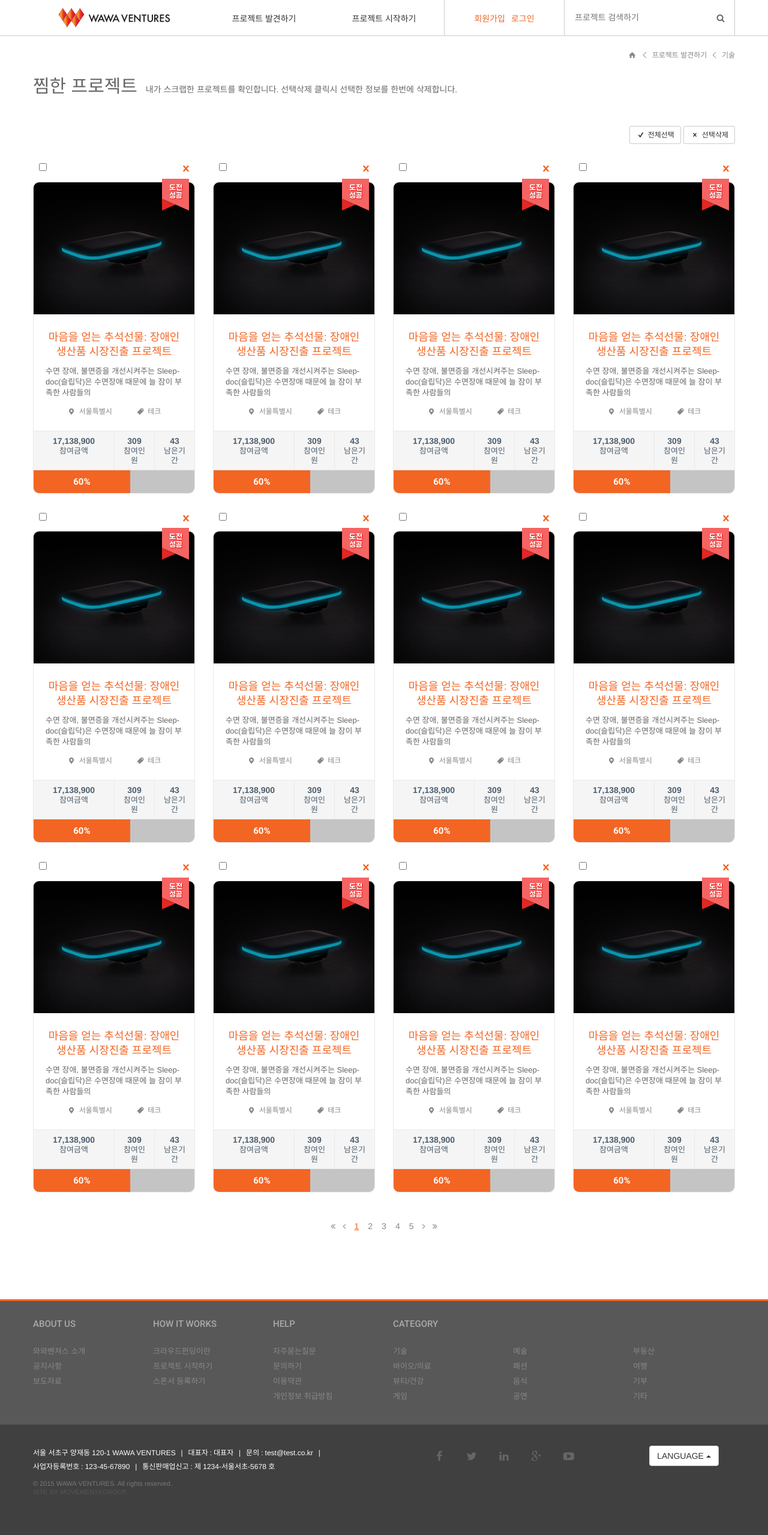
After one commit to jjaekong/j-investment, a PHP site: page /mypage/favorite_project.php in a window 1280 px wide. The commit adds this page. Shown: the whole page at 60% size. Run offline with PHP 8.4, Linux system fonts and the light colour scheme; style sheets or scripts are compiled from the project's sources; some libraries are stand-ins or nearby versions; some web fonts are replaced.

Commit message:
마이페이지 > 찜한 프로젝트: 작업 완료

```diff
--- a/css/mypage.css
+++ b/css/mypage.css
@@ -283,4 +197,110 @@
           font-size: 13px;
           line-height: 20px; }
 
+#content.modify-info label {
+  font-weight: normal; }
+#content.modify-info .default .email .help {
+  margin-top: 0; }
+#content.modify-info .default .introduce textarea {
+  width: 100%;
+  height: 100px; }
+#content.modify-info .default #zipcode {
+  width: 80px; }
+#content.modify-info .default .address input {
+  width: 100%; }
+#content.modify-info .default .profile figure {
+  display: inline-block;
+  border: 1px solid #dfdfdf;
+  margin-bottom: 10px;
+  background-color: #f3f3f3;
+  text-align: center; }
+  #content.modify-info .default .profile figure.empty {
+    width: 138px;
+    height: 138px; }
+    #content.modify-info .default .profile figure.empty img {
+      margin-top: 60px; }
+#content.modify-info .bank-account {
+  margin-top: 30px; }
+  @media (min-width: 768px) {
+    #content.modify-info .bank-account {
+      margin-top: 50px; } }
+  @media (min-width: 1220px) {
+    #content.modify-info .bank-account {
+      margin-top: 100px; } }
+
+#content.my-project {
+  padding-bottom: 30px; }
+  @media (min-width: 1220px) {
+    #content.my-project {
+      padding-bottom: 100px; } }
+  #content.my-project .section-header {
+    position: relative;
+    padding-bottom: 15px;
+    border-bottom: 1px solid #dfdfdf;
+    margin-top: 50px; }
+    #content.my-project .section-header > a {
+      position: absolute;
+      top: -7px;
+      right: 0; }
+    @media (min-width: 1220px) {
+      #content.my-project .section-header {
+        margin-top: 90px; } }
+  #content.my-project .filter ul {
+    overflow: hidden; }
+  #content.my-project .filter li {
+    float: left;
+    padding: 5px;
+    width: 50%; }
+    #content.my-project .filter li:nth-of-type(1), #content.my-project .filter li:nth-of-type(3) {
+      padding-left: 0; }
+    #content.my-project .filter li:nth-of-type(2), #content.my-project .filter li:nth-of-type(4) {
+      padding-right: 0; }
+    @media (min-width: 768px) {
+      #content.my-project .filter li {
+        padding: 0 15px;
+        width: 25%; }
+        #content.my-project .filter li:nth-of-type(2) {
+          padding-right: 15px; }
+        #content.my-project .filter li:nth-of-type(3) {
+          padding-left: 15px; } }
+    @media (min-width: 1220px) {
+      #content.my-project .filter li br {
+        display: none; } }
+  #content.my-project .filter a {
+    display: block;
+    padding: 5px;
+    border: 1px solid #c4c4c4;
+    text-align: center;
+    border-radius: 5px;
+    text-decoration: none; }
+    @media (min-width: 768px) {
+      #content.my-project .filter a {
+        padding: 10px; } }
+    #content.my-project .filter a:hover, #content.my-project .filter a:focus, #content.my-project .filter a.active {
+      background-color: #f36523;
+      color: #fff;
+      border-color: #f36523; }
+  #content.my-project .nothing {
+    text-align: center; }
+
+#content.favorite .btn-area p {
+  text-align: right; }
+@media (min-width: 768px) {
+  #content.favorite .btn-area {
+    margin-bottom: 10px; } }
+@media (min-width: 1220px) {
+  #content.favorite .btn-area {
+    margin-bottom: 20px; } }
+#content.favorite .menu {
+  overflow: hidden; }
+  #content.favorite .menu input {
+    margin-top: 12px;
+    margin-left: 10px; }
+  #content.favorite .menu button {
+    float: right;
+    padding-right: 0;
+    padding-left: 0;
+    color: #f36523;
+    font-size: 20px; }
+
 /*# sourceMappingURL=mypage.css.map */
--- a/css/mypage.scss
+++ b/css/mypage.scss
@@ -330,3 +212,151 @@ body.mypage {
         }
     }
 }
+
+// 회원정보 수정
+#content.modify-info {
+    label {
+        font-weight: normal;
+    }
+    .default {
+        .email .help {
+            margin-top: 0;
+        }
+        .introduce textarea {
+            width: 100%;
+            height: 100px;
+        }
+        #zipcode {
+            width: 80px;
+        }
+        .address input {
+            width: 100%;
+        }
+        .profile {
+            figure {
+                display: inline-block;
+                border: 1px solid #dfdfdf;
+                margin-bottom: 10px;
+                background-color: #f3f3f3;
+                text-align: center;
+                &.empty {
+                    width: 138px;
+                    height: 138px;
+                    img {
+                        margin-top: 60px;
+                    }
+                }
+            }
+        }
+    }
+    .bank-account {
+        margin-top: 30px;
+        @media (min-width: 768px) {
+            margin-top: 50px;
+        }
+        @media (min-width: 1220px) {
+            margin-top: 100px;
+        }
+    }
+}
+
+// 마이 프로젝트
+#content.my-project {
+    padding-bottom: 30px;
+    @media (min-width: 1220px) {
+        padding-bottom: 100px;
+    }
+    .section-header {
+        position: relative;
+        padding-bottom: 15px;
+        border-bottom: 1px solid #dfdfdf;
+        margin-top: 50px;
+        > a {
+            position: absolute;
+            top: -7px;
+            right: 0;
+        }
+        @media (min-width: 1220px) {
+            margin-top: 90px;
+        }
+    }
+    .filter {
+        ul {
+            overflow: hidden;
+        }
+        li {
+            float: left;
+            padding: 5px;
+            width: 50%;
+            &:nth-of-type(1), &:nth-of-type(3) {
+                padding-left: 0;
+            }
+            &:nth-of-type(2), &:nth-of-type(4) {
+                padding-right: 0;
+            }
+            @media (min-width: 768px) {
+                padding: 0 15px;
+                width: 25%;
+                &:nth-of-type(2) {
+                    padding-right: 15px;
+                }
+                &:nth-of-type(3) {
+                    padding-left: 15px;
+                }
+            }
+            @media (min-width: 1220px) {
+                br {
+                    display: none;
+                }
+            }
+        }
+        a {
+            display: block;
+            padding: 5px;
+            border: 1px solid #c4c4c4;
+            text-align: center;
+            border-radius: 5px;
+            text-decoration: none;
+            @media (min-width: 768px) {
+                padding: 10px;
+            }
+            &:hover, &:focus, &.active {
+                background-color: $main-color;
+                color: #fff;
+                border-color: $main-color;
+            }
+        }
+    }
+    .nothing {
+        text-align: center;
+    }
+}
+
+// 찜한 프로젝트
+#content.favorite {
+    .btn-area {
+        p {
+            text-align: right;
+        }
+        @media (min-width: 768px) {
+            margin-bottom: 10px;
+        }
+        @media (min-width: 1220px) {
+            margin-bottom: 20px;
+        }
+    }
+    .menu {
+        overflow: hidden;
+        input {
+            margin-top: 12px;
+            margin-left: 10px;
+        }
+        button {
+            float: right;
+            padding-right: 0;
+            padding-left: 0;
+            color: $main-color;
+            font-size: 20px;
+        }
+    }
+}
--- a/fontello/css/fontello-codes.css
+++ b/fontello/css/fontello-codes.css
@@ -28,3 +28,5 @@
 .icon-up-circle:before { content: '\e81a'; } /* '' */
 .icon-level-down:before { content: '\e81b'; } /* '' */
 .icon-lock:before { content: '\e81c'; } /* '' */
+.icon-check:before { content: '\e81d'; } /* '' */
+.icon-cancel:before { content: '\e81e'; } /* '' */
--- a/fontello/css/fontello-ie7-codes.css
+++ b/fontello/css/fontello-ie7-codes.css
@@ -28,3 +28,5 @@
 .icon-up-circle { *zoom: expression( this.runtimeStyle['zoom'] = '1', this.innerHTML = '&#xe81a;&nbsp;'); }
 .icon-level-down { *zoom: expression( this.runtimeStyle['zoom'] = '1', this.innerHTML = '&#xe81b;&nbsp;'); }
 .icon-lock { *zoom: expression( this.runtimeStyle['zoom'] = '1', this.innerHTML = '&#xe81c;&nbsp;'); }
+.icon-check { *zoom: expression( this.runtimeStyle['zoom'] = '1', this.innerHTML = '&#xe81d;&nbsp;'); }
+.icon-cancel { *zoom: expression( this.runtimeStyle['zoom'] = '1', this.innerHTML = '&#xe81e;&nbsp;'); }
--- a/fontello/css/fontello-ie7.css
+++ b/fontello/css/fontello-ie7.css
@@ -39,3 +39,5 @@
 .icon-up-circle { *zoom: expression( this.runtimeStyle['zoom'] = '1', this.innerHTML = '&#xe81a;&nbsp;'); }
 .icon-level-down { *zoom: expression( this.runtimeStyle['zoom'] = '1', this.innerHTML = '&#xe81b;&nbsp;'); }
 .icon-lock { *zoom: expression( this.runtimeStyle['zoom'] = '1', this.innerHTML = '&#xe81c;&nbsp;'); }
+.icon-check { *zoom: expression( this.runtimeStyle['zoom'] = '1', this.innerHTML = '&#xe81d;&nbsp;'); }
+.icon-cancel { *zoom: expression( this.runtimeStyle['zoom'] = '1', this.innerHTML = '&#xe81e;&nbsp;'); }
--- a/fontello/css/fontello.css
+++ b/fontello/css/fontello.css
@@ -1,10 +1,10 @@
 @font-face {
   font-family: 'fontello';
-  src: url('../font/fontello.eot?95439999');
-  src: url('../font/fontello.eot?95439999#iefix') format('embedded-opentype'),
-       url('../font/fontello.woff?95439999') format('woff'),
-       url('../font/fontello.ttf?95439999') format('truetype'),
-       url('../font/fontello.svg?95439999#fontello') format('svg');
+  src: url('../font/fontello.eot?9280978');
+  src: url('../font/fontello.eot?9280978#iefix') format('embedded-opentype'),
+       url('../font/fontello.woff?9280978') format('woff'),
+       url('../font/fontello.ttf?9280978') format('truetype'),
+       url('../font/fontello.svg?9280978#fontello') format('svg');
   font-weight: normal;
   font-style: normal;
 }
@@ -14,7 +14,7 @@
 @media screen and (-webkit-min-device-pixel-ratio:0) {
   @font-face {
     font-family: 'fontello';
-    src: url('../font/fontello.svg?95439999#fontello') format('svg');
+    src: url('../font/fontello.svg?9280978#fontello') format('svg');
   }
 }
 */
@@ -83,3 +83,5 @@
 .icon-up-circle:before { content: '\e81a'; } /* '' */
 .icon-level-down:before { content: '\e81b'; } /* '' */
 .icon-lock:before { content: '\e81c'; } /* '' */
+.icon-check:before { content: '\e81d'; } /* '' */
+.icon-cancel:before { content: '\e81e'; } /* '' */
--- /dev/null
+++ b/mypage/favorite_project.php
@@ -0,0 +1,142 @@
+<?php require_once($_SERVER['DOCUMENT_ROOT'].'/inc/dochead.php'); ?>
+    <title>WAWA VENTURES</title>
+    <link href="/css/default.css" rel="stylesheet">
+    <link href="/css/mypage.css" rel="stylesheet">
+</head>
+<body class="mypage">
+    <a href="#content" class="skip sr-only sr-only-focusable">컨텐츠로 건너뛰기</a>
+    <div id="wrapper">
+        <?php require_once($_SERVER['DOCUMENT_ROOT'].'/inc/header.php'); ?>
+        <main id="content" class="favorite">
+            <?php require($_SERVER['DOCUMENT_ROOT'].'/inc/path.php'); ?>
+            <div class="container">
+                <div class="page-header">
+                    <h2 class="page-title">찜한 프로젝트</h2>
+                    <p>내가 스크랩한 프로젝트를 확인합니다. 선택삭제 클릭시 선택한 정보를 한번에 삭제합니다.</p>
+                </div>
+                <div class="btn-area">
+                    <p>
+                        <button type="button" class="btn btn-default btn-sm"><i class="icon-check"></i> 전체선택</button>
+                        <button type="button" class="btn btn-default btn-sm"><i class="icon-cancel"></i> 선택삭제</button>
+                    </p>
+                </div>
+                <div class="row">
+                <div class="col-sm-6 col-md-3">
+                    <div class="menu">
+                        <p>
+                            <input type="checkbox" name="" value="">
+                            <button type="button" class="btn btn-link"><i class="icon-cancel"></i></button>
+                        </p>
+                    </div>
+                    <?php require($_SERVER['DOCUMENT_ROOT'].'/inc/project_item.php'); ?>
+                </div>
+                <div class="col-sm-6 col-md-3">
+                    <div class="menu">
+                        <p>
+                            <input type="checkbox" name="" value="">
+                            <button type="button" class="btn btn-link"><i class="icon-cancel"></i></button>
+                        </p>
+                    </div>
+                    <?php require($_SERVER['DOCUMENT_ROOT'].'/inc/project_item.php'); ?>
+                </div>
+                <div class="col-sm-6 col-md-3">
+                    <div class="menu">
+                        <p>
+                            <input type="checkbox" name="" value="">
+                            <button type="button" class="btn btn-link"><i class="icon-cancel"></i></button>
+                        </p>
+                    </div>
+                    <?php require($_SERVER['DOCUMENT_ROOT'].'/inc/project_item.php'); ?>
+                </div>
+                <div class="col-sm-6 col-md-3">
+                    <div class="menu">
+                        <p>
+                            <input type="checkbox" name="" value="">
+                            <button type="button" class="btn btn-link"><i class="icon-cancel"></i></button>
+                        </p>
+                    </div>
+                    <?php require($_SERVER['DOCUMENT_ROOT'].'/inc/project_item.php'); ?>
+                </div>
+                <div class="col-sm-6 col-md-3">
+                    <div class="menu">
+                        <p>
+                            <input type="checkbox" name="" value="">
+                            <button type="button" class="btn btn-link"><i class="icon-cancel"></i></button>
+                        </p>
+                    </div>
+                    <?php require($_SERVER['DOCUMENT_ROOT'].'/inc/project_item.php'); ?>
+                </div>
+                <div class="col-sm-6 col-md-3">
+                    <div class="menu">
+                        <p>
+                            <input type="checkbox" name="" value="">
+                            <button type="button" class="btn btn-link"><i class="icon-cancel"></i></button>
+                        </p>
+                    </div>
+                    <?php require($_SERVER['DOCUMENT_ROOT'].'/inc/project_item.php'); ?>
+                </div>
+                <div class="col-sm-6 col-md-3">
+                    <div class="menu">
+                        <p>
+                            <input type="checkbox" name="" value="">
+                            <button type="button" class="btn btn-link"><i class="icon-cancel"></i></button>
+                        </p>
+                    </div>
+                    <?php require($_SERVER['DOCUMENT_ROOT'].'/inc/project_item.php'); ?>
+                </div>
+                <div class="col-sm-6 col-md-3">
+                    <div class="menu">
+                        <p>
+                            <input type="checkbox" name="" value="">
+                            <button type="button" class="btn btn-link"><i class="icon-cancel"></i></button>
+                        </p>
+                    </div>
+                    <?php require($_SERVER['DOCUMENT_ROOT'].'/inc/project_item.php'); ?>
+                </div>
+                <div class="col-sm-6 col-md-3">
+                    <div class="menu">
+                        <p>
+                            <input type="checkbox" name="" value="">
+                            <button type="button" class="btn btn-link"><i class="icon-cancel"></i></button>
+                        </p>
+                    </div>
+                    <?php require($_SERVER['DOCUMENT_ROOT'].'/inc/project_item.php'); ?>
+                </div>
+                <div class="col-sm-6 col-md-3">
+                    <div class="menu">
+                        <p>
+                            <input type="checkbox" name="" value="">
+                            <button type="button" class="btn btn-link"><i class="icon-cancel"></i></button>
+                        </p>
+                    </div>
+                    <?php require($_SERVER['DOCUMENT_ROOT'].'/inc/project_item.php'); ?>
+                </div>
+                <div class="col-sm-6 col-md-3">
+                    <div class="menu">
+                        <p>
+                            <input type="checkbox" name="" value="">
+                            <button type="button" class="btn btn-link"><i class="icon-cancel"></i></button>
+                        </p>
+                    </div>
+                    <?php require($_SERVER['DOCUMENT_ROOT'].'/inc/project_item.php'); ?>
+                </div>
+                <div class="col-sm-6 col-md-3">
+                    <div class="menu">
+                        <p>
+                            <input type="checkbox" name="" value="">
+                            <button type="button" class="btn btn-link"><i class="icon-cancel"></i></button>
+                        </p>
+                    </div>
+                    <?php require($_SERVER['DOCUMENT_ROOT'].'/inc/project_item.php'); ?>
+                </div>
+            </div>
+                <?php require($_SERVER['DOCUMENT_ROOT'].'/inc/paging.php'); ?>
+            </div>
+        </main>
+        <?php require_once($_SERVER['DOCUMENT_ROOT'].'/inc/footer.php'); ?>
+    </div>
+
+    <?php require_once($_SERVER['DOCUMENT_ROOT'].'/inc/docjs.php'); ?>
+
+</body>
+</html>
```
Also changed, not shown: other parts of css/mypage.css (+0 -86 lines), other parts of css/mypage.scss (+1 -119 lines), fontello/config.json (+12 -0 lines), fontello/css/fontello-embedded.css (+8 -6 lines), fontello/demo.html (+7 -5 lines), fontello/font/fontello.ttf, fontello/font/fontello.woff, mypage/payment_history.php (added), mypage/sponsor_result.php (added), 3 other files.
